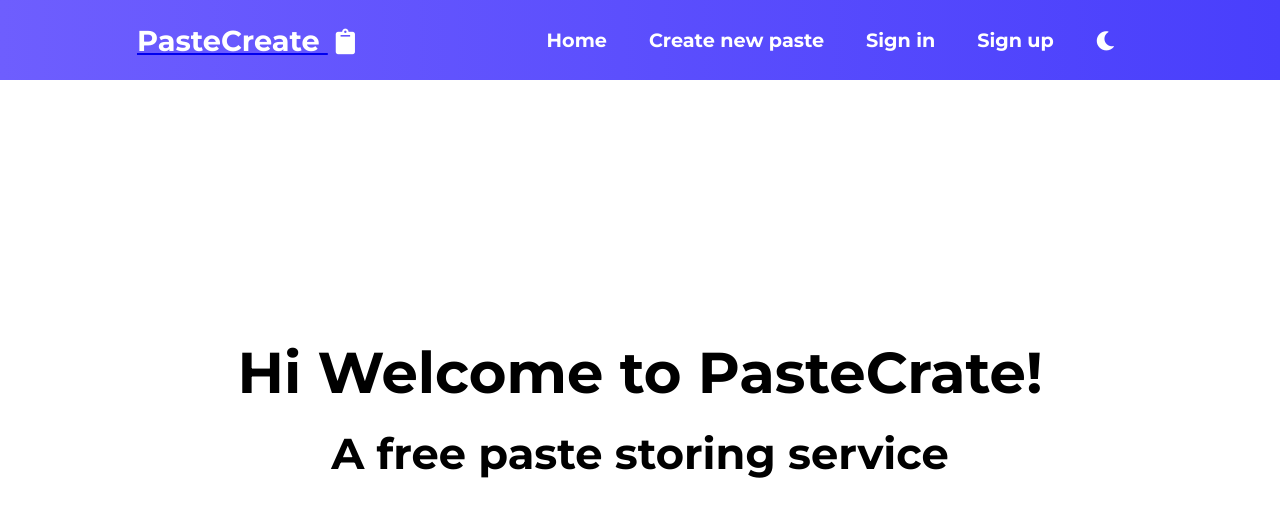
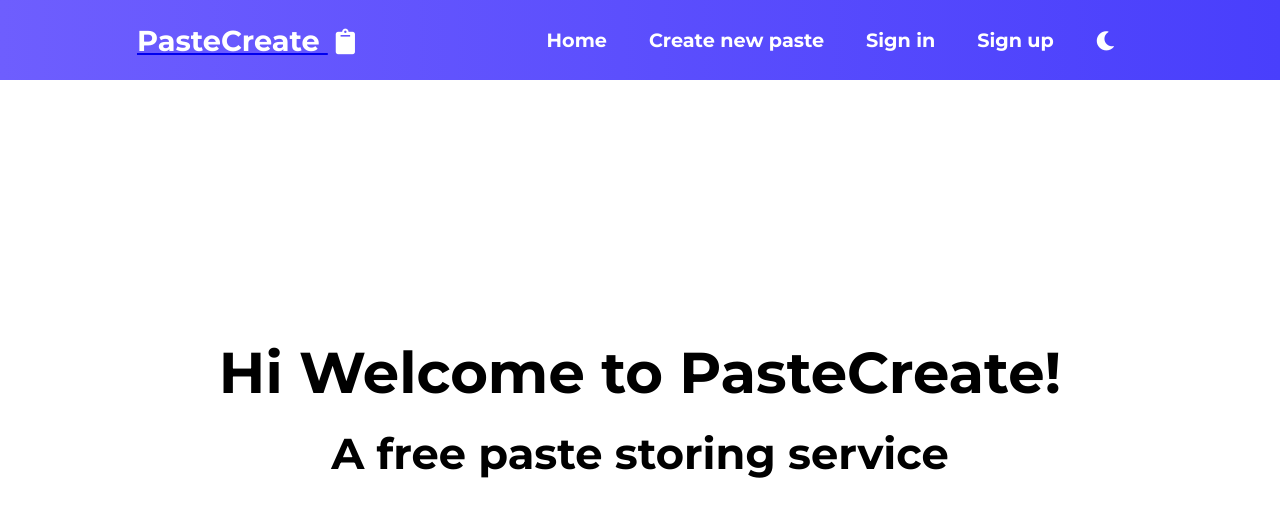
Before and after one commit to Atharva21/PasteCreate, a React (Create React App) app in the folder client/: page / in a window 1280 px wide. Shown: the top 516 px of the page. Built offline with nearby package versions, Linux system fonts and the light colour scheme; no server answers.

Commit message:
change pastecrate to pastecreate

```diff
--- a/client/src/components/HomePage.jsx
+++ b/client/src/components/HomePage.jsx
@@ -3,7 +3,7 @@ const HomePage = () => {
     return (
         <div className='homepage-container'>
             <div className='homepage-text'>
-                <h1>Hi {localStorage.getItem('name')} Welcome to PasteCrate!</h1>
+                <h1>Hi {localStorage.getItem('name')} Welcome to PasteCreate!</h1>
             </div>
             <div className='homepage-text'>
                 <h2>A free paste storing service</h2>
```
